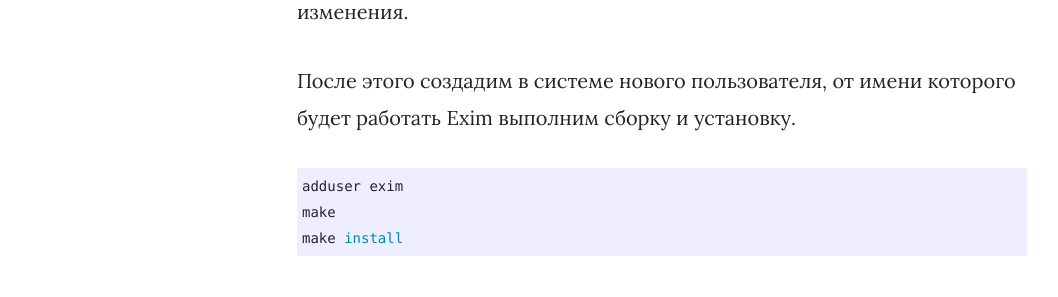
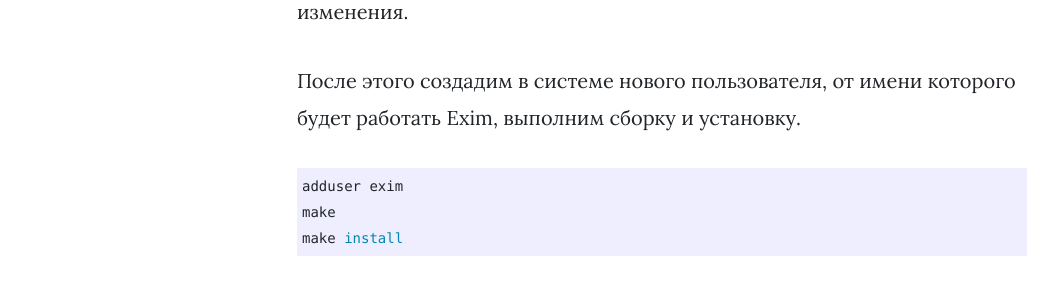
Before and after one commit to mdanshin/mdanshin.github.io, a Jekyll site: the page built from _posts/2019-10-30-install-exim-centos8.md, in a window 1280 px wide and 900 px high, scrolled down 1953 px. Shown: the part 192-489 px from the top of the window, without its empty margins (73-1131 px from the left). Built offline with Jekyll 4.4.1, drawn with Linux system fonts in a browser that asks for light colours; nearby versions of some CDN libraries; comment, search, counter and statistics services are not loaded.

````diff
--- a/_posts/2019-10-30-install-exim-centos8.md
+++ b/_posts/2019-10-30-install-exim-centos8.md
@@ -53,7 +53,7 @@ TLS_LIBS=-lssl -lcrypto
 ```
 Раскомментируйте вышеуказанные строки, остальное оставьте без изменения.
 
-После этого создадим в системе нового пользователя, от имени которого будет работать Exim выполним сборку и установку.
+После этого создадим в системе нового пользователя, от имени которого будет работать Exim, выполним сборку и установку.
 
 ```bash
 adduser exim
````
